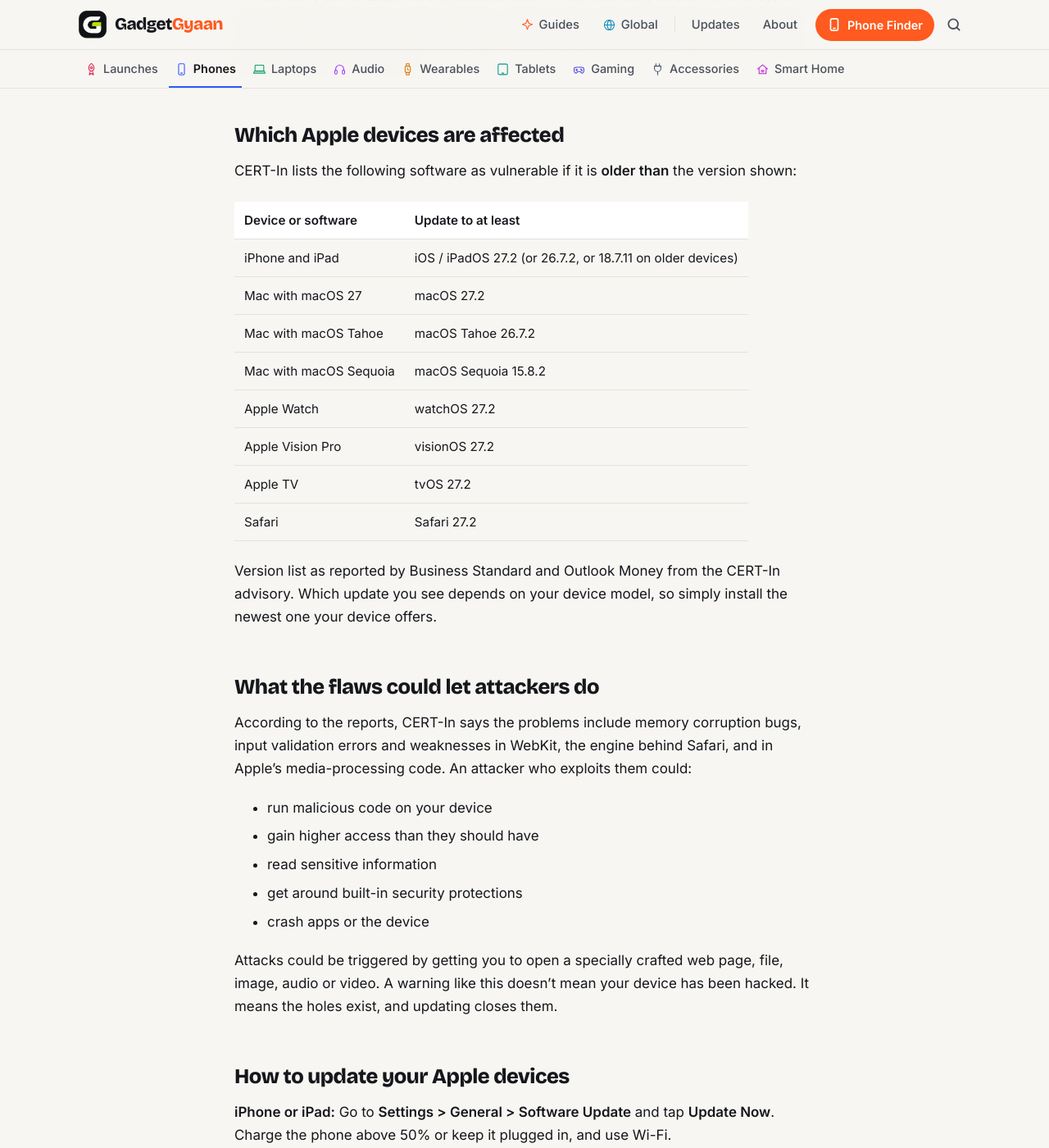
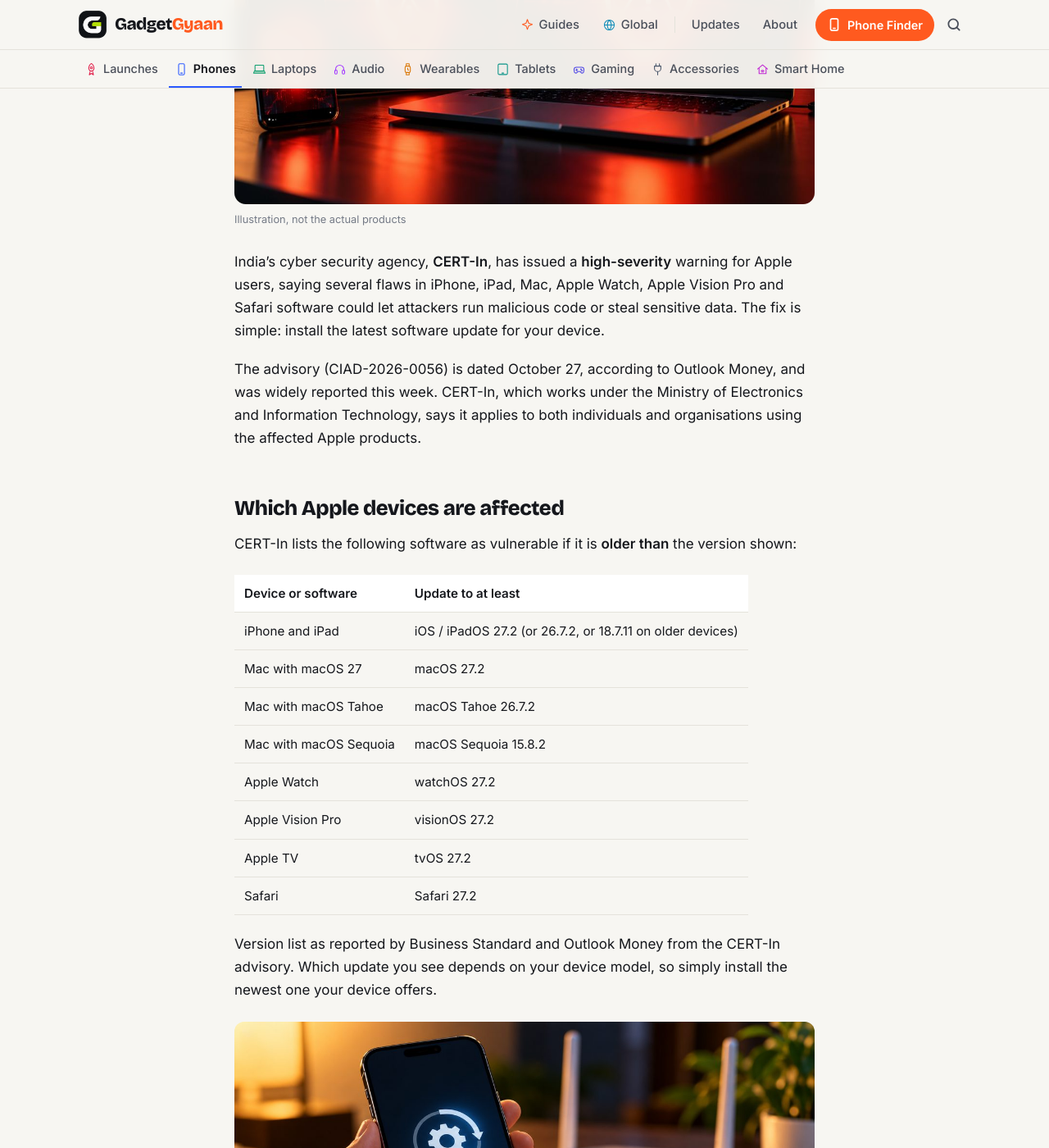
Before and after one commit to kiteksood167/kiteksood167.github.io, a Jekyll site: the page built from _posts/2026-10-30-cert-in-apple-security-warning-update-iphone-mac.md, in a window 1280 px wide and 1400 px high, scrolled down 774 px. Shown: the whole window at 82% size. Built offline with Jekyll 4.4.1, drawn with Linux system fonts in a browser that asks for light colours; comment, search, counter and statistics services are not loaded; some of the changed text lies outside the part shown.

Commit message:
Add images to CERT-In Apple news post
Co-Authored-By: Claude Opus 5.5 <noreply@anthropic.com>
Claude-Session: https://claude.ai/code/session_019q2TsaYyUfQwBS5iqKAhGu

```diff
--- a/_posts/2026-10-30-cert-in-apple-security-warning-update-iphone-mac.md
+++ b/_posts/2026-10-30-cert-in-apple-security-warning-update-iphone-mac.md
@@ -6,6 +6,9 @@ date: 2026-10-30 13:47:00 +0530
 category: Phones
 also_in: [Laptops, Tablets]
 news: true
+image: /assets/images/cert-in-apple-security-warning-update-iphone-mac.jpg
+image_alt: "A phone, a tablet and a laptop on a dark desk, each screen showing a glowing red shield with a warning sign"
+image_credit: "Illustration, not the actual products"
 tags: [apple, iphone, ipad, mac, cert-in, security, software update, news]
 ---
 
@@ -32,7 +35,10 @@ CERT-In lists the following software as vulnerable if it is **older than** the v
 
 Version list as reported by Business Standard and Outlook Money from the CERT-In advisory. Which update you see depends on your device model, so simply install the newest one your device offers.
 
-<!-- inline image 1 -->
+<figure class="inline-figure">
+  <img width="1200" height="675" src="/assets/images/iphone-software-update-charging-wifi.jpg" alt="A hand holding a charging phone showing a software update progress bar, with a Wi-Fi router on the desk behind" loading="lazy">
+  <figcaption>Illustration</figcaption>
+</figure>
 
 ## What the flaws could let attackers do
 
@@ -58,7 +64,10 @@ Attacks could be triggered by getting you to open a specially crafted web page,
 
 > **Tip:** Turn on **Automatic Updates** (on iPhone: Settings > General > Software Update > Automatic Updates) so security fixes install overnight without you having to remember.
 
-<!-- inline image 2 -->
+<figure class="inline-figure">
+  <img width="1200" height="675" src="/assets/images/mac-update-apple-watch-charging-desk.jpg" alt="A laptop installing a software update on a desk at night, next to a smartwatch on its charger" loading="lazy">
+  <figcaption>Illustration</figcaption>
+</figure>
 
 If your iPhone is too old to get iOS 27.2, check whether it can install iOS 26.7.2 or 18.7.11 instead, since CERT-In lists those as fixed versions too. If your device no longer gets any updates, be careful about opening links and files from unknown senders, and consider that it may be time to upgrade.
 
```
Also changed, not shown: assets/images/index.yml (+15 -0 lines), assets/images/cert-in-apple-security-warning-update-iphone-mac.jpg (added), assets/images/iphone-software-update-charging-wifi.jpg (added), assets/images/mac-update-apple-watch-charging-desk.jpg (added), assets/images/md/cert-in-apple-security-warning-update-iphone-mac.jpg (added), assets/images/thumbs/cert-in-apple-security-warning-update-iphone-mac.jpg (added).
